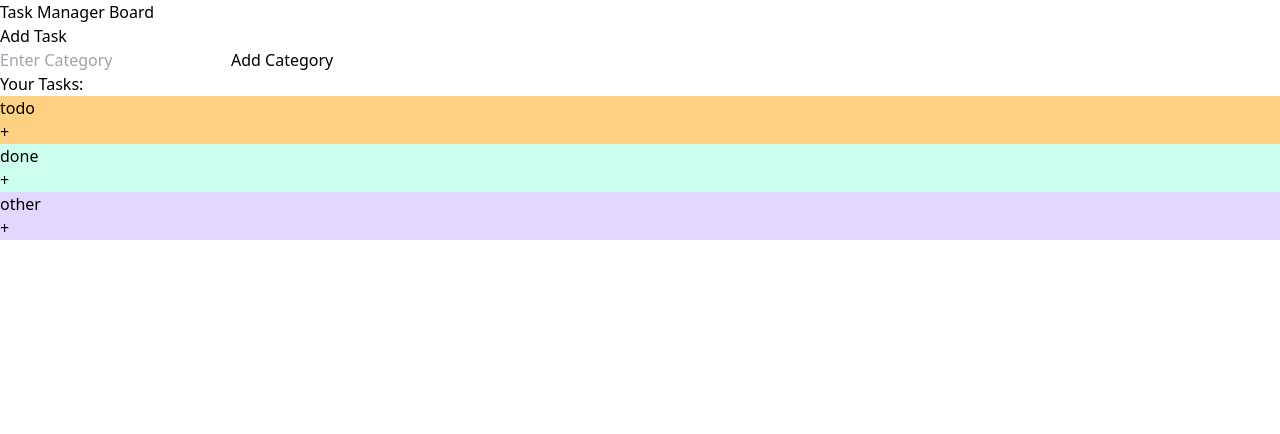
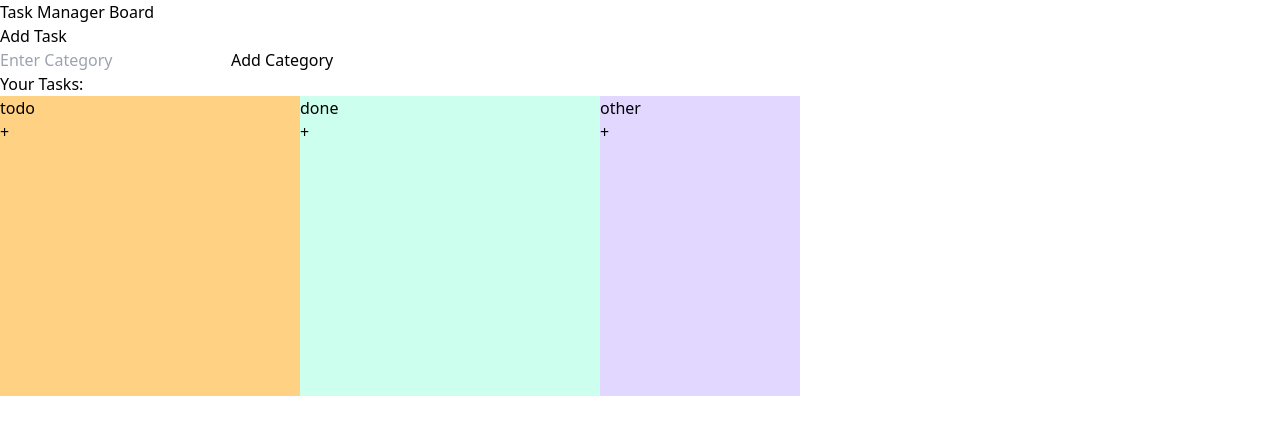
Before and after one commit to MohitX2/taskManager, a React (Vite) app: page /dashboard in a window 1280 px wide. Shown: the top 434 px of the page. Built offline with nearby package versions, Linux system fonts and the light colour scheme.

Commit message:
viirtualised throughh package

```diff
--- a/package.json
+++ b/package.json
@@ -14,7 +14,8 @@
     "react-dom": "^19.1.0",
     "react-hot-toast": "^2.5.2",
     "react-icons": "^5.5.0",
-    "react-router-dom": "^7.6.0"
+    "react-router-dom": "^7.6.0",
+    "react-virtualized": "^9.22.6"
   },
   "devDependencies": {
     "@eslint/js": "^9.25.0",
--- a/src/components/TaskForm.jsx
+++ b/src/components/TaskForm.jsx
@@ -3,7 +3,8 @@ import { TaskContext } from "../contexts/TaskContext";
 import Modal from "./Modal";
 import Task from "./Task";
 import { Outlet } from "react-router-dom";
-import toast, { Toaster } from "react-hot-toast";
+import toast from "react-hot-toast";
+import { Grid } from "react-virtualized";
 
 const TaskForm = () => {
   const { addTask, addNewType, typeList } = useContext(TaskContext);
@@ -15,12 +16,6 @@ const TaskForm = () => {
   const [customCat, setCustomCat] = useState("");
   const [isOpenModal, setIsOpenModal] = useState(false);
   const [buttonType, setButtonType] = useState("");
-
-  useEffect(() => {
-    toast("Welcome !", {
-      icon: "👋",
-    });
-  }, []);
 
   const handleCat = () => {
     const trimmed = customCat.trim();
@@ -51,7 +46,36 @@ const TaskForm = () => {
     }
   };
 
-  console.log(customCat, "from TaskForm");
+  const catRender = ({ key, style, columnIndex }) => {
+    console.log("reached")
+    const category = typeList[columnIndex];
+    return (
+      <div
+        key={key}
+        className="min-w-[00px] max-w-[450px] min-h-[400px] bg-opacity-90 p-5 rounded-lg shadow-md"
+        style={{ ...style, backgroundColor: category.color }}
+      >
+        <div className="flex justify-between items-center mb-2">
+          <p className="font-bold uppercase text-lg">{category.title}</p>
+
+          <button
+            value={buttonType}
+            onClick={() => {
+              setIsOpenModal(true);
+              setButtonType(category.title);
+              setType(category.title);
+            }}
+            className="h-8 w-8 bg-red-300 rounded-lg font-bold text-white flex items-center justify-center"
+          >
+            +
+          </button>
+        </div>
+        <Task type={category} />
+      </div>
+    );
+  };
+
+  console.log("from TaskForm");
 
   const renderForm = () => {
     return (
@@ -99,47 +123,6 @@ const TaskForm = () => {
     );
   };
 
-  const renderCatogeries = () => {
-    return (
-      <>
-        <div className="taskShow">
-          <div className="p-4 m-4 bg-white rounded-lg h-screen ">
-            <h2 className="text-2xl font-bold text-gray-800 mb-4">
-              Your Tasks:
-            </h2>
-
-            <div className="flex overflow-auto gap-4 pb-4">
-              {typeList.map((type) => (
-                <div
-                  key={type.color}
-                  className="min-w-[300px] max-w-[450px] min-h-[400px] bg-opacity-90 p-5 rounded-lg shadow-md"
-                  style={{ backgroundColor: type.color }}
-                >
-                  <div className="flex justify-between items-center mb-2">
-                    <p className="font-bold uppercase text-lg">{type.title}</p>
-
-                    <button
-                      value={buttonType}
-                      onClick={() => {
-                        setIsOpenModal(true);
-                        setButtonType(type.title);
-                        setType(type.title);
-                      }}
-                      className="h-8 w-8 bg-red-300 rounded-lg font-bold text-white flex items-center justify-center"
-                    >
-                      +
-                    </button>
-                  </div>
-                  <Task type={type} />
-                </div>
-              ))}
-            </div>
-          </div>
-        </div>
-      </>
-    );
-  };
-
   return (
     <div className="">
       <div className="mx-5">
@@ -149,7 +132,23 @@ const TaskForm = () => {
 
         {renderForm()}
       </div>
-      {renderCatogeries()}
+      <div className="taskShow">
+        <div className="p-4 m-4 bg-white rounded-lg h-screen ">
+          <h2 className="text-2xl font-bold text-gray-800 mb-4">Your Tasks:</h2>
+
+
+            <Grid
+              cellRenderer={catRender}
+              columnCount={typeList.length}
+              columnWidth={300}
+              rowCount={1}
+              rowHeight={1000}
+              width={800}
+              height={300}
+              overscanColumnCount={2}
+            />
+        </div>
+      </div>
       <Outlet />
 
       <Modal
```
Also changed, not shown: 1 other file (tests, documents, lock files or other folders).
